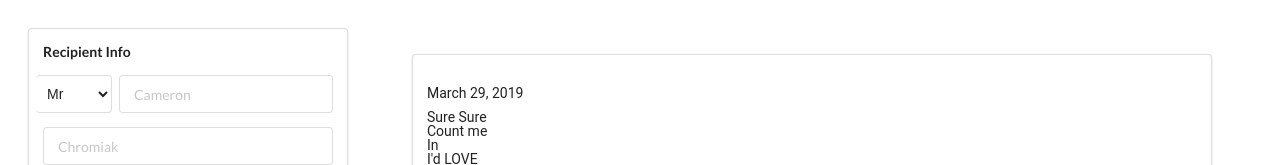
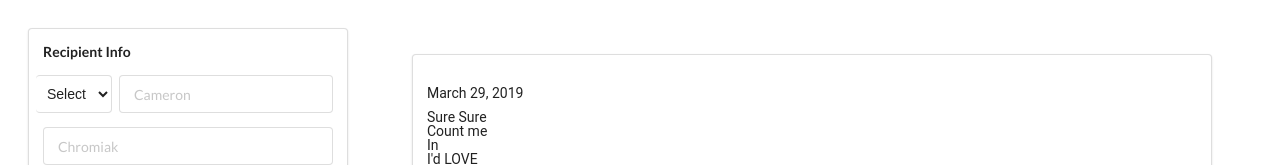
Before and after one commit to cameron-chromiak/cover-letter-tool, a React (Create React App) app: page / in a window 1280 px wide. Shown: the top 165 px of the page. Built offline with nearby package versions, Linux system fonts and the light colour scheme; the HTML template or start-up script is replaced by a standard one.

Commit message:
changed options

```diff
--- a/src/components/Form.js
+++ b/src/components/Form.js
@@ -73,10 +73,10 @@ class FormField extends Component{
         <h5>Recipient Info</h5>
         <div className='fields'>
           <select onChange={this.onSelectChange} className="ui fluid dropdown four wide field">
+          <option value="">Select</option>
             <option value="Mr.">Mr</option>
             <option value="Mrs.">Mrs</option>
             <option value="Ms.">Ms</option>
-            // <option value="">None</option>
           </select>
           <div className="twelve wide field">
             <input onChange={this.onFirstNameChange} value={this.state.firstName}type="text"placeholder="Cameron" required/>
```
